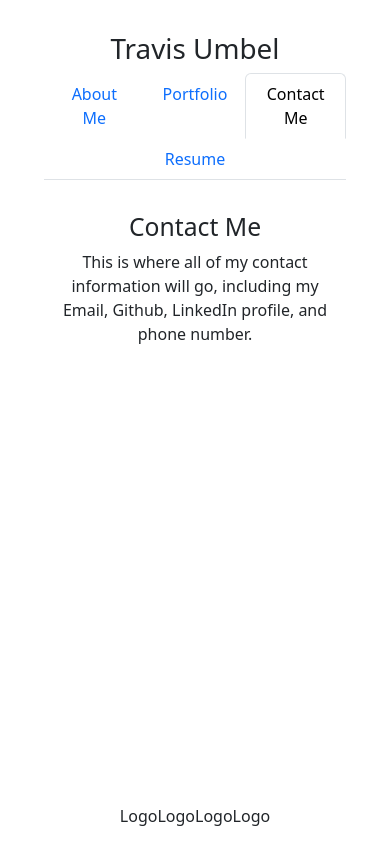
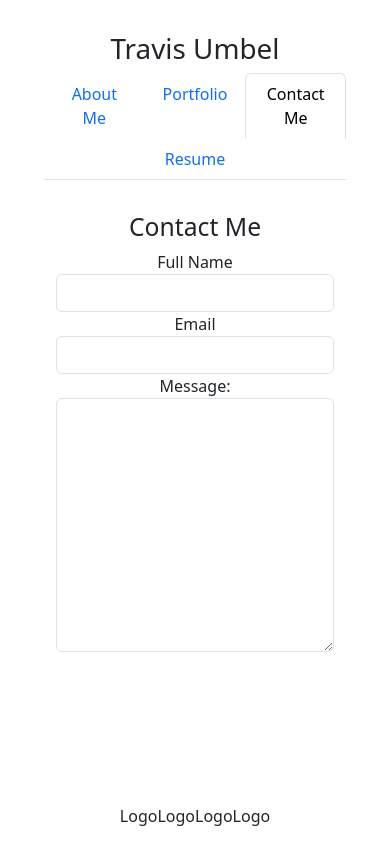
Before and after one commit to Umbelth94/react-portfolio, a React (Vite) app: page /Contact in a window 390 px wide. Built offline with nearby package versions, Linux system fonts and the light colour scheme.

Commit message:
Made contact page a responsive form

```diff
--- a/src/pages/Contact.jsx
+++ b/src/pages/Contact.jsx
@@ -1,10 +1,81 @@
+//Need Name, email, message form
+import { useState } from 'react'
+
 export default function Contact() {
+
+    const [name, setName] = useState('');
+    const [email, setEmail] = useState('');
+    const [message, setMessage] = useState('');
+    const [nameError, setNameError] = useState('');
+    const [emailError, setEmailError] = useState('');
+
+    const handleNameChange = (e) => {
+        setName(e.target.value);
+        if (!e.target.value.trim()) {
+            setNameError('Name is required');
+        } else {
+            setNameError('');
+        }
+    }
+
+    const handleEmailChange = (e) => {
+        setEmail(e.target.value);
+        if (!/^\S+@\S+\.\S+$/.test(e.target.value)) {
+            setEmailError('Invalid email address');
+        } else {
+            setEmailError('');
+        }
+    };
+
+    const handleBlur = (e) => {
+        if (!e.target.value.trim() && e.target.id === 'name') {
+            setNameError('Name is required');
+        } else if (!/\S+@\S+\.\S+/.test(e.target.value) && e.target.id === 'email') {
+            setEmailError('Invalid email address');
+        }
+    };
+
     return (
         <div className = 'container-fluid content'>
             <h2>Contact Me</h2>
-            <p>
-            This is where all of my contact information will go, including my Email, Github, LinkedIn profile, and phone number.
-            </p>
+            <form>
+                <div className= 'form-group'>
+                    <label htmlFor='name'>Full Name</label>
+                    <input
+                        type='text' className="form-control" id='name'
+                        aria-describedby = 'Name input'
+                        value = {name}
+                        onChange = {handleNameChange}
+                        onBlur = {handleBlur}
+                    />
+                    {nameError && <div className="error">{nameError}</div>}
+                </div>
+                <div className='form-group'>
+                    <label htmlFor='email'>Email</label>
+                    <input
+                        type='email'
+                        className='form-control'
+                        id='email'
+                        aria-describedby='Name input'
+                        value={email}
+                        onChange={handleEmailChange}
+                        onBlur={handleBlur}
+                    />
+                    {emailError && <div className="error">{emailError}</div>}
+                </div>
+                <div className='form-group'>
+                    <label htmlFor="textArea">Message: </label>
+                    <textarea
+                        className='form-control'
+                        name='message'
+                        id='message'
+                        cols='30'
+                        rows='10'
+                        value={message}
+                        onChange={(e) => setMessage(e.target.value)}
+                    ></textarea>
+                </div>
+            </form>
         </div>
     )
 }
```
